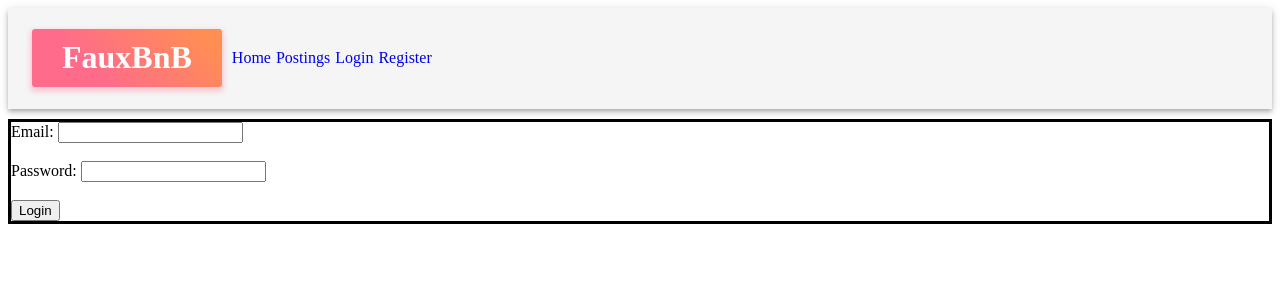
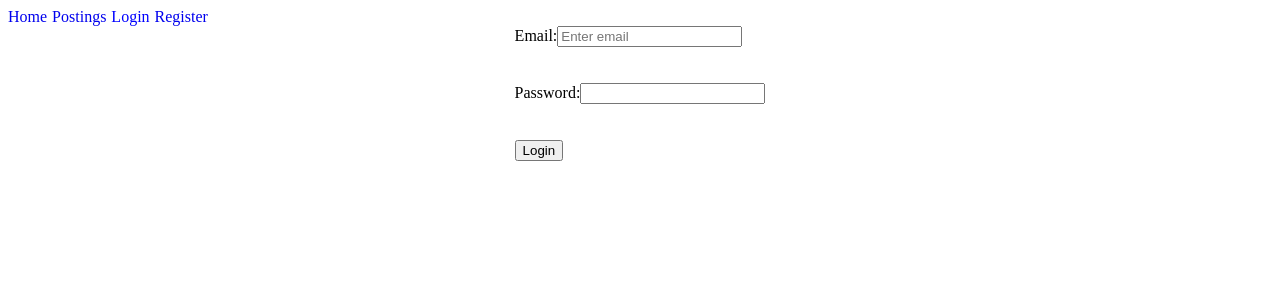
Before and after one commit to aisayo/fauxbnb, a React (Create React App) app in the folder fauxbnb-client/: page /users/login in a window 1280 px wide. Shown: the top 300 px of the page. Built offline with nearby package versions, Linux system fonts and the light colour scheme; the HTML template or start-up script is replaced by a standard one.

Commit message:
utilizing reactbootstrap for forostrap for login form

```diff
--- a/fauxbnb-client/package.json
+++ b/fauxbnb-client/package.json
@@ -9,7 +9,9 @@
     "@testing-library/jest-dom": "^4.2.4",
     "@testing-library/react": "^9.3.2",
     "@testing-library/user-event": "^7.1.2",
+    "bootstrap": "^4.5.2",
     "react": "^16.13.1",
+    "react-bootstrap": "^1.3.0",
     "react-dom": "^16.13.1",
     "react-redux": "^7.2.1",
     "react-router-dom": "^5.2.0",
--- /dev/null
+++ b/fauxbnb-client/public/index.html
@@ -0,0 +1,10 @@
+<html lang="en">
+<head>
+    <meta charset="UTF-8">
+    <meta name="viewport" content="width=device-width, initial-scale=1.0">
+    <title>Document</title>
+</head>
+<body>
+    <div id='root'></div>
+</body>
+</html>
--- a/fauxbnb-client/src/components/postings/Posting.js
+++ b/fauxbnb-client/src/components/postings/Posting.js
@@ -1,10 +1,11 @@
 import React from 'react';
 import { connect } from 'react-redux'
-import Card from '@material-ui/core/Card';
-import CardContent from '@material-ui/core/CardContent';
-import Typography from '@material-ui/core/Typography'
-import Fab from '@material-ui/core/Fab';
-import HighlightOffIcon from '@material-ui/icons/HighlightOff';
+import { Grid, Paper, Typography } from "@material-ui/core";
+import Card from "@material-ui/core/Card";
+import CardActionArea from "@material-ui/core/CardActionArea";
+import CardActions from "@material-ui/core/CardActions";
+import CardContent from "@material-ui/core/CardContent";
+import CardMedia from "@material-ui/core/CardMedia";
 
 import { deletePost } from '../../actions/postingsActions'
 
@@ -12,17 +13,29 @@ const Posting = ({ post, deletePost }) => {
 
     return (
         <Card>
-            <CardContent>
-                <Typography>
-                {post.title} -
-                {post.description} -
-                ${post.price} -
-                {post.availability} -
-                </Typography>
-                <Fab size="small" onClick={() => deletePost(post)} >
-                    <HighlightOffIcon />
-                </Fab>
-            </CardContent>
+            <CardActionArea>
+                <CardMedia
+                    component="img"
+                    alt="Post Image"
+                    height="500"
+                    width="500"
+                    image="https://novarearchitecture.co.nz/wp-content/uploads/2015/02/Childs-House-Thumbnail.jpg"
+                    />
+                <CardContent>
+                    <Typography variant="h5">
+                        {post.title}
+                    </Typography>
+                    <Typography >
+                        {post.description}
+                    </Typography>
+                </CardContent>
+            </CardActionArea>
+
+
+
+                {post.description}
+                ${post.price}
+                {post.availability}
         </Card>
     );
 };
--- a/fauxbnb-client/src/components/postings/PostingForm.js
+++ b/fauxbnb-client/src/components/postings/PostingForm.js
@@ -1,5 +1,6 @@
 import React, { useState } from 'react';
 import { connect } from 'react-redux'
+import Form from 'react-bootstrap/Form'
 
 import TextField from '../common/TextField'
 import { addPost } from '../../actions/postingsActions'
@@ -35,12 +36,14 @@ const PostingForm = ({ addPost }) => {
             title: '',
             description: '',
             price: '',
-            availability: ''
+            availability: '',
+            location: '',
+            img: ''
         })
     }
 
     return (
-        <form onSubmit={createPost}>
+        <Form onSubmit={createPost}>
             <label>Title: </label>
             <TextField
                 type='text'
@@ -100,7 +103,7 @@ const PostingForm = ({ addPost }) => {
                 value='Create Post'
             />
 
-            </form>
+            </Form>
     );
 };
 
--- a/fauxbnb-client/src/components/postings/PostingList.js
+++ b/fauxbnb-client/src/components/postings/PostingList.js
@@ -4,7 +4,11 @@ import Posting from './Posting'
 
 const PostingList = ({ postings }) => {
 
-    return <> { postings.map(post => <Posting key={post.id} post={post} />) } </>
+    return (
+        <div style={{ marginTop: 20, padding: 30 }}>
+            { postings.map(post => <Posting key={post.id} post={post} />) }
+        </div>
+    )
 
 };
 
--- a/fauxbnb-client/src/components/postings/Postings.js
+++ b/fauxbnb-client/src/components/postings/Postings.js
@@ -9,7 +9,7 @@ const Postings = ({ fetchPosts, postings }) => {
 
     useEffect(() => {
         fetchPosts()
-    }, [postings])
+    }, [fetchPosts])
 
     return (
         <>
--- a/fauxbnb-client/src/components/routing/Navbar.js
+++ b/fauxbnb-client/src/components/routing/Navbar.js
@@ -1,18 +1,10 @@
 import React from 'react';
 import { NavLink } from 'react-router-dom'
-import AppBar from '@material-ui/core/AppBar';
-import Toolbar from '@material-ui/core/Toolbar'
-import { makeStyles } from '@material-ui/core/styles';
 
 const Navbar = () => {
 
-    const classes = useStyles()
-
     return (
         <>
-        <AppBar position="static" color="default" style={{ marginBottom: 10}}>
-            <Toolbar >
-                <h1 className={classes.root}>FauxBnB</h1>
 
             <NavLink style={{ textDecoration: "none", marginRight: 5}} exact activeStyle={{ color: 'blue'}} to='/'>
                 Home
@@ -30,24 +22,8 @@ const Navbar = () => {
                 Register
             </NavLink>
 
-            </Toolbar>
-        </AppBar>
         </>
     );
 };
 
 export default Navbar;
-
-const useStyles = makeStyles({
-    root: {
-      background: 'linear-gradient(45deg, #FE6B8B 30%, #FF8E53 90%)',
-      border: 0,
-      borderRadius: 3,
-      boxShadow: '0 3px 5px 2px rgba(255, 105, 135, .3)',
-      color: 'white',
-      height: 48,
-      padding: '0 30px',
-      paddingTop: 10,
-      marginRight: 10
-    },
-  });
--- a/fauxbnb-client/src/components/users/UserLogin.js
+++ b/fauxbnb-client/src/components/users/UserLogin.js
@@ -1,6 +1,6 @@
 import React, { useState } from 'react';
-
-import TextField from '../common/TextField'
+import Form from 'react-bootstrap/Form'
+import Button from 'react-bootstrap/Button'
 
 const UserLogin = () => {
 
@@ -8,40 +8,45 @@ const UserLogin = () => {
     const [password, setPassword] = useState('')
 
     return (
-       <form style={loginStyle}>
-
-           <label>Email: </label>
-           <TextField
-                type='text'
+    <div style={formStyle}>
+       <Form >
+           <Form.Group controlId="formBasicEmail">
+            <Form.Label>Email:</Form.Label>
+                <Form.Control
+                    type="email"
+                    placeholder="Enter email"
                     value={email}
                     onChange={e => setEmail(e.target.value)}
                 />
+            </Form.Group>
 
             <br/>
             <br/>
 
-            <label>Password: </label>
-            <TextField
+            <Form.Group controlId="formBasicPassword">
+                <Form.Label>Password:</Form.Label>
+                <Form.Control
                     type='password'
                     value={password}
                     onChange={e => setPassword(e.target.value)}
                 />
+            </Form.Group>
             <br/>
             <br/>
 
-            <input
-                type='submit'
-                value='Login'
-            />
+            <Button variant="primary" type="submit">
+                Login
+            </Button>
 
-       </form>
+       </Form>
+       </div>
     );
 };
 
+const formStyle = {
+    display: 'flex',
+    justifyContent: 'center',
+    alignContent: 'center'
+}
+
 export default UserLogin;
-
-const loginStyle = {
-    border: 'solid',
-    height: 'auto',
-    width: 'auto'
-}
```
Also changed, not shown: 1 other file (tests, documents, lock files or other folders). Lines whose indentation alone changed are shown as unchanged.
